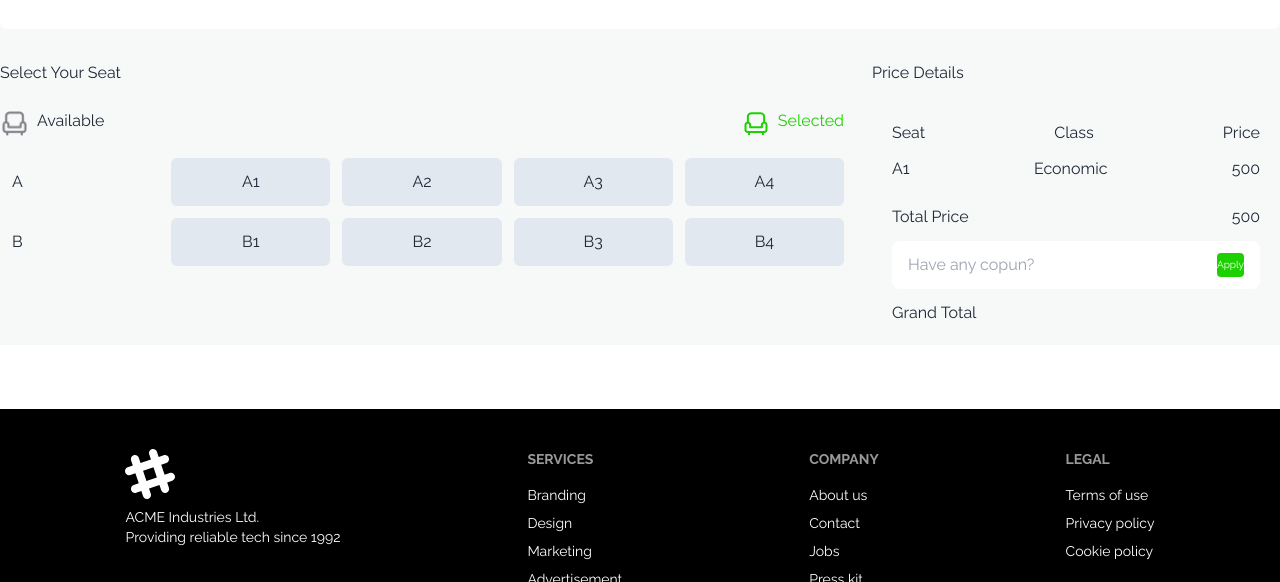
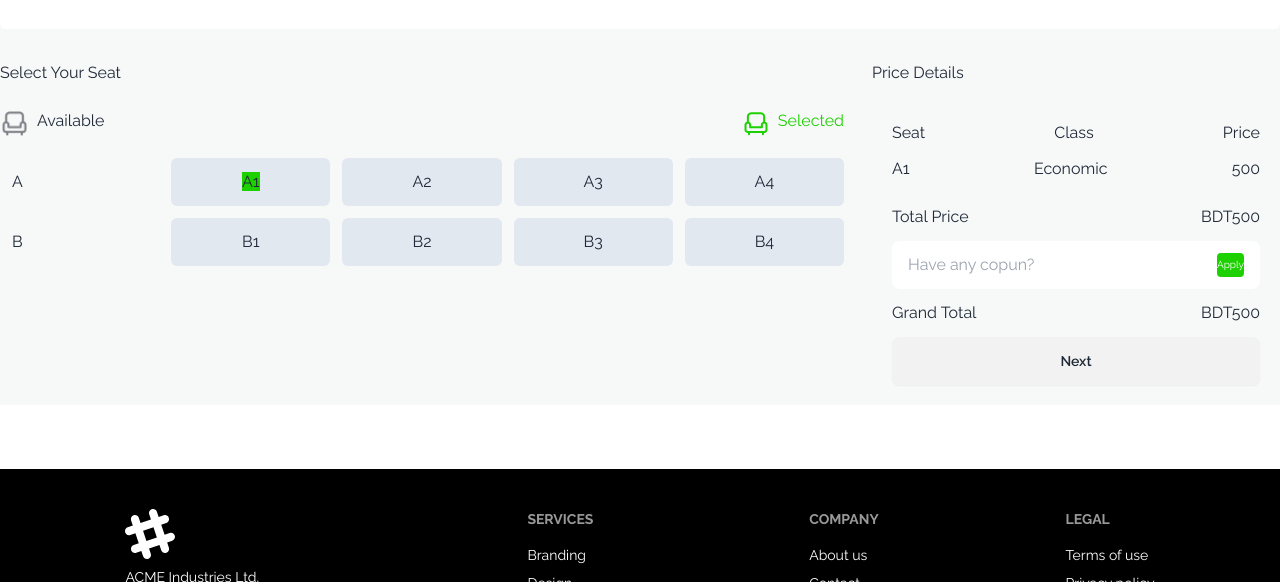
Before and after one commit to anait31/ticket-sale, a plain HTML site: page index.html in a window 1280 px wide. Both pictures are taken after a click on the element "A1". Shown: the part 1208-1790 px from the top of the page. Drawn offline with nearby package versions, Linux system fonts and the light colour scheme.

Commit message:
GrandTotal commit

```diff
--- a/index.html
+++ b/index.html
@@ -80,7 +80,7 @@
                         </div>
                         <img src="images/cupon-devider.png" alt="">
                         <div class="card-body">
-                            <h2 class="card-title">NEW15</h2>
+                            <h2 id="new15" class="card-title">NEW15</h2>
                             <p>Coupon Code</p>
                         </div>
                     </div>
@@ -92,7 +92,7 @@
                         </div>
                         <img src="images/cupon-devider.png" alt="">
                         <div class="card-body">
-                            <h2 class="card-title">Couple 20</h2>
+                            <h2 id="couple20" class="card-title">Couple 20</h2>
                             <p>Coupon Code</p>
                         </div>
                     </div>
@@ -305,18 +305,21 @@
 
                             <div class="mb-3 flex justify-between">
                                 <h4>Total Price</h4>
-                                <h4 id="total-price">0</h4>
+                                <h4 >BDT<span id="total-price">0</span></h4>
                             </div>
                             <div class="mb-3">
                                 <label class="input input-bordered flex items-center gap-2 border-0">
                                     <input type="text" class="grow" placeholder="Have any copun?" />
-                                    <button class="bg-[#1DD100]  rounded text-[10px] text-white">Apply</button>
+                                    <button onclick="grandTotal()" class="bg-[#1DD100]  rounded text-[10px] text-white">Apply</button>
                                 </label>
 
                             </div>
+                            <div class="mb-3 flex justify-between">
+                                <h4>Grand Total</h4>
+                                <h4 >BDT<span id="grand-price">0</span></h4>
+                            </div>
                             <div>
-                                <h4>Grand Total</h4>
-                                <h4 id="grand-total"></h4>
+                                <button class="btn w-full">Next</button>
                             </div>
                         </div>
                     </div>
--- a/js/script.js
+++ b/js/script.js
@@ -11,9 +11,6 @@ for (const seat of allSeats) {
         const priceIs = document.getElementById('price');
         const priceText = priceIs.innerText;
         const price = parseInt(priceText);
-        console.log(price);
-
-
         const selectedSeat = document.getElementById('selected-seat');
         const selectedSeatList = document.createElement('div');
         selectedSeatList.style.display = 'flex';
@@ -29,15 +26,35 @@ for (const seat of allSeats) {
         p2.innerText = price;
         selectedSeatList.appendChild(p2);
 
+        event.target.style.backgroundColor = '#1DD100';
+
         selectedSeat.appendChild(selectedSeatList);
+        const totalPrice = document.getElementById('total-price').innerText;
+
+        const totalPriceis = parseInt(totalPrice);
+
+        const sum = totalPriceis + price;
+
+        const grandPriceis = document.getElementById('grand-price').innerText;
+        const conGrandPrice = parseInt(grandPriceis);
+        const grandPrice = sum;
+
+        const seatLeftis = document.getElementById('seat-left').innerText;
+        const seatLeft = parseInt(seatLeftis);
+        if(seatLeft < 1 ) {
+            alert('Seat Finished, Please wait for next trip. Thank you :)');
+            return;
+        }
+
+        document.getElementById('total-price').innerText = sum;
+
+        setInnerText('seat-left', availableSeat);
+        setInnerText('grand-price', grandPrice);
 
 
-        const totalPrice = document.getElementById('total-price').innerText;
-        const totalPriceis = parseInt(totalPrice);
+    });
 
-        document.getElementById('total-price').innerText = totalPriceis+ price;
-        setInnerText('seat-left', availableSeat);
-    });
+
 }
 
 function setInnerText(idName, value) {
```
